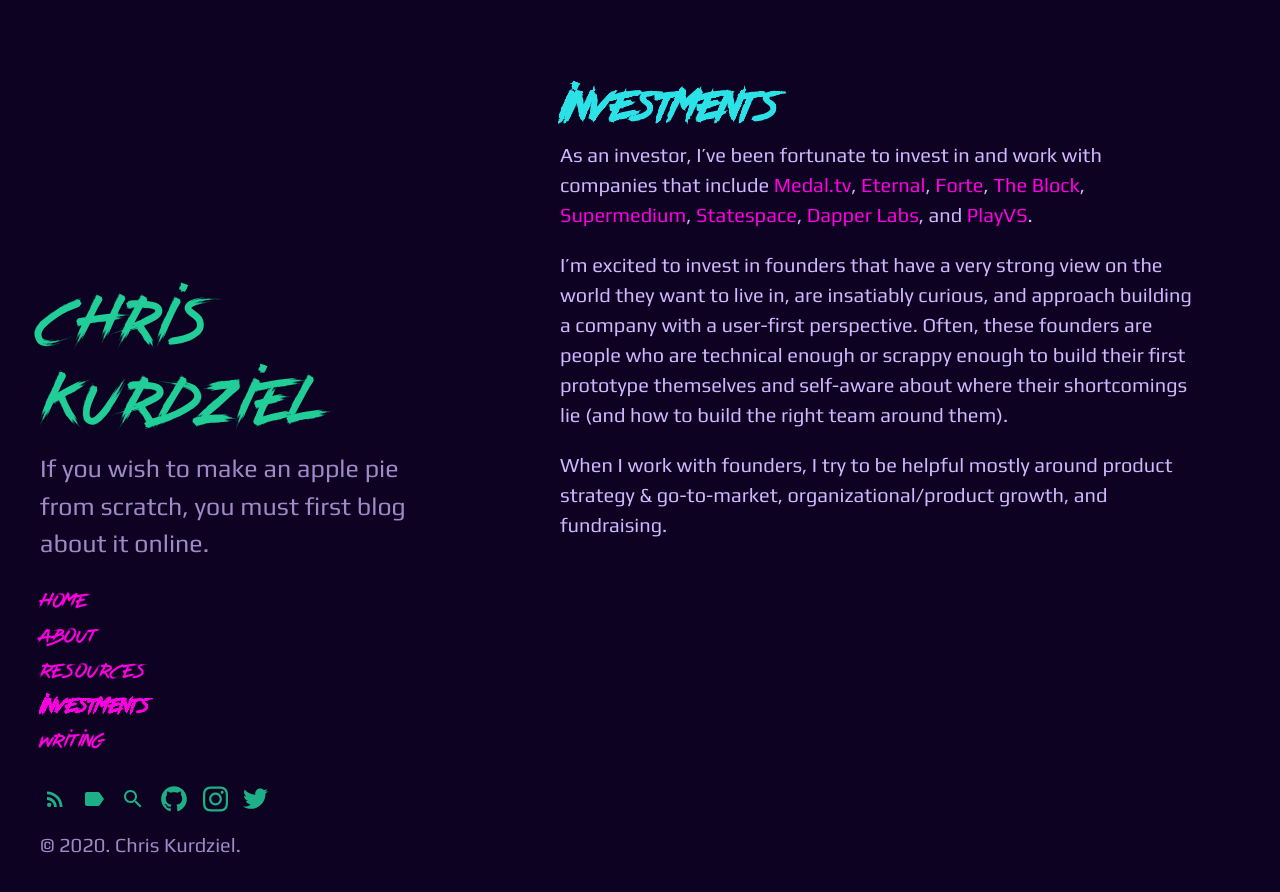
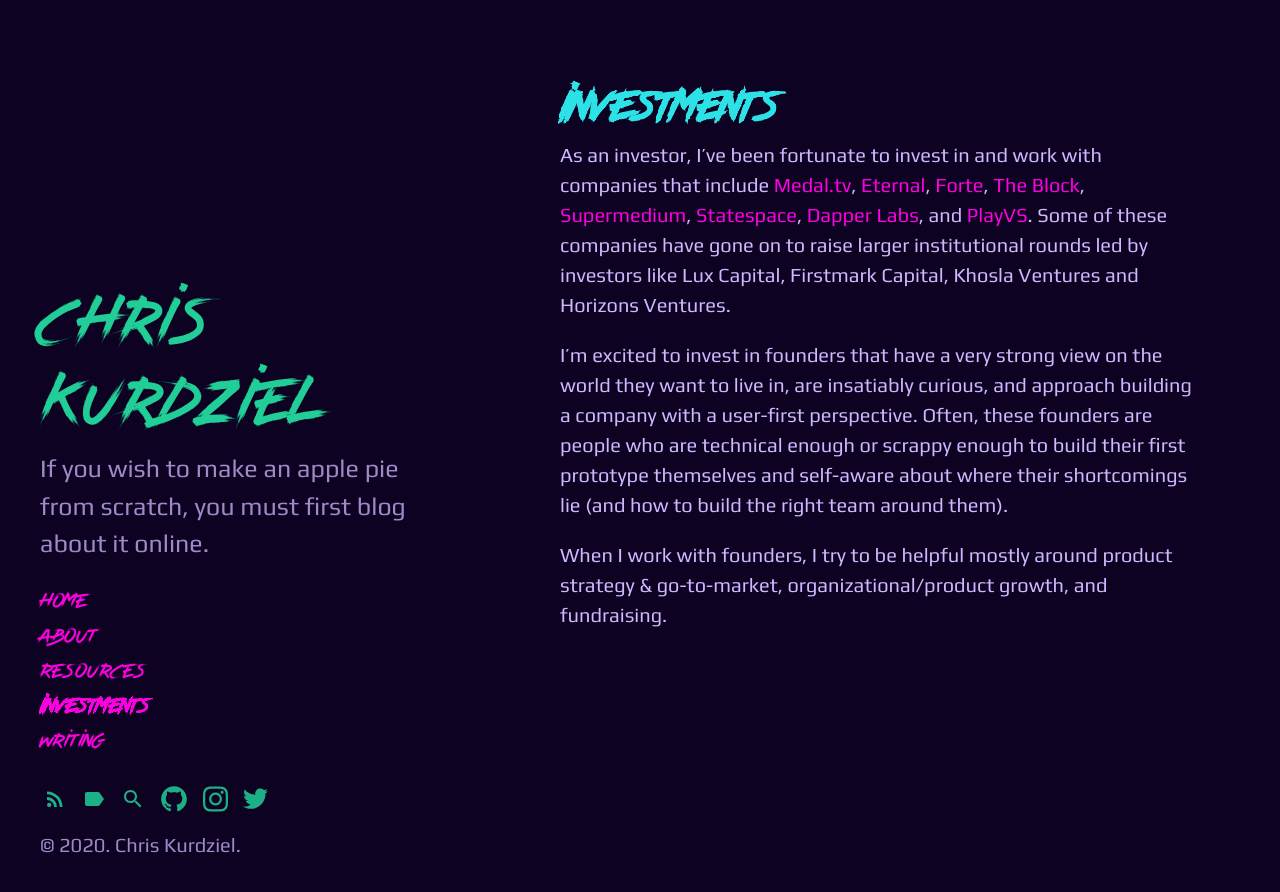
Before and after one commit to ckurdziel/ckurdziel.github.com, a Jekyll site: the page built from category/investments.md, in a window 1280 px wide. Shown: the top 892 px of the page. Built offline with Jekyll 4.4.1, drawn with Linux system fonts in a browser that asks for light colours.

Commit message:
Update investments

```diff
--- a/category/investments.md
+++ b/category/investments.md
@@ -4,7 +4,7 @@ title: Investments
 sidebar_sort_order: 1
 ---
 
-As an investor, I've been fortunate to invest in and work with companies that include [Medal.tv](https://medal.tv/), [Eternal](https://eternal.plus/), [Forte](https://www.forte.io/), [The Block](https://www.theblockcrypto.com/), [Supermedium](http://supermedium.com/), [Statespace](https://statespace.gg/), [Dapper Labs](https://www.dapperlabs.com/), and [PlayVS](https://www.playvs.com/).
+As an investor, I've been fortunate to invest in and work with companies that include [Medal.tv](https://medal.tv/), [Eternal](https://eternal.plus/), [Forte](https://www.forte.io/), [The Block](https://www.theblockcrypto.com/), [Supermedium](http://supermedium.com/), [Statespace](https://statespace.gg/), [Dapper Labs](https://www.dapperlabs.com/), and [PlayVS](https://www.playvs.com/). Some of these companies have gone on to raise larger institutional rounds led by investors like Lux Capital, Firstmark Capital, Khosla Ventures and Horizons Ventures.
 
 I'm excited to invest in founders that have a very strong view on the world they want to live in, are insatiably curious, and approach building a company with a user-first perspective. Often, these founders are people who are technical enough or scrappy enough to build their first prototype themselves and self-aware about where their shortcomings lie (and how to build the right team around them).
 
```
